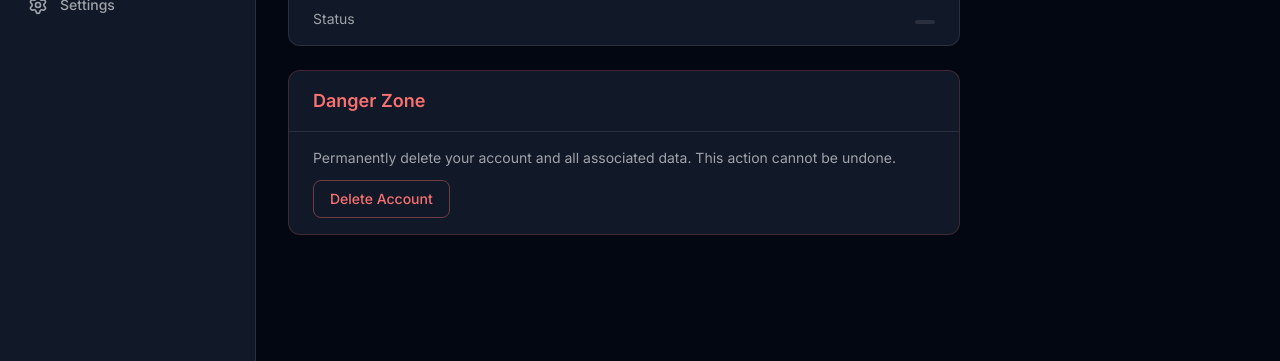
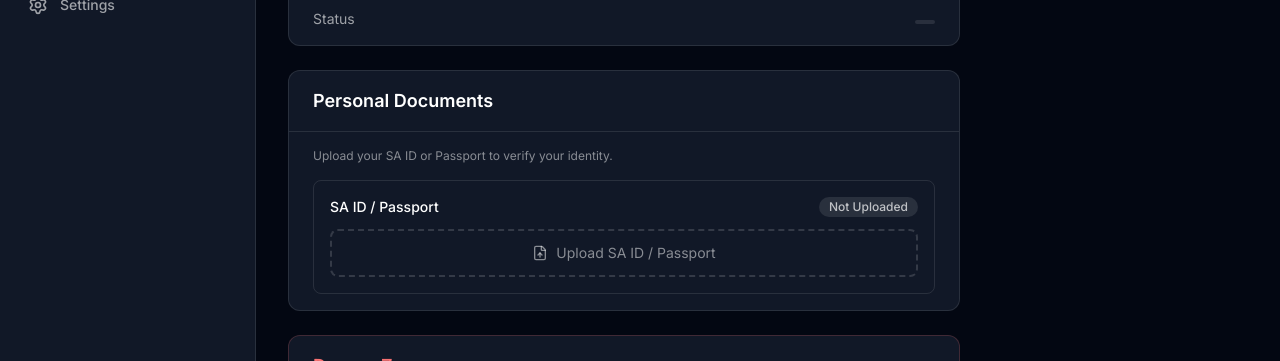
Before and after one commit to tomtownsend-tech/VehicleReel, a Next.js app: page /art-department/settings in a window 1280 px wide. Shown: the part 253-614 px from the top of the page. Built offline with nearby package versions, Linux system fonts and the light colour scheme; no server answers.

Commit message:
fix: Add document upload and welcome email for Art Department role
Art Department settings page was missing the personal document upload
section (SA ID / Passport). Welcome email with FAQs was also not
triggered for this role after email verification.

```diff
--- a/src/app/(dashboard)/art-department/settings/page.tsx
+++ b/src/app/(dashboard)/art-department/settings/page.tsx
@@ -1,12 +1,17 @@
 'use client';
 
-import { Suspense, useState } from 'react';
+import { Suspense, useEffect, useState } from 'react';
 import { useSession, signOut } from 'next-auth/react';
 import { Card, CardContent, CardHeader } from '@/components/ui/card';
 import { Button } from '@/components/ui/button';
 import { Input } from '@/components/ui/input';
 import { Badge } from '@/components/ui/badge';
+import { FileUp, Check, Loader2 } from 'lucide-react';
 import { ConsentBanner } from '@/components/ConsentBanner';
+
+const PERSONAL_DOC_TYPES = [
+  { type: 'SA_ID', label: 'SA ID / Passport' },
+] as const;
 
 export default function ArtDepartmentSettingsPage() {
   const { data: session, update } = useSession();
@@ -17,6 +22,37 @@ export default function ArtDepartmentSettingsPage() {
   const [showDeleteModal, setShowDeleteModal] = useState(false);
   const [deleteConfirm, setDeleteConfirm] = useState('');
   const [deleting, setDeleting] = useState(false);
+  const [personalDocs, setPersonalDocs] = useState<{ id: string; type: string; status: string }[]>([]);
+  const [docUploading, setDocUploading] = useState<string | null>(null);
+
+  useEffect(() => {
+    fetch('/api/documents?limit=50')
+      .then((r) => r.json())
+      .then((res) => {
+        const personal = (res.data || []).filter((d: { type: string }) => d.type === 'SA_ID');
+        setPersonalDocs(personal);
+      })
+      .catch(() => {});
+  }, []);
+
+  async function handleDocUpload(docType: string, e: React.ChangeEvent<HTMLInputElement>) {
+    const file = e.target.files?.[0];
+    if (!file) return;
+    setDocUploading(docType);
+    try {
+      const formData = new FormData();
+      formData.append('file', file);
+      formData.append('type', docType);
+      const res = await fetch('/api/documents', { method: 'POST', body: formData });
+      if (res.ok) {
+        const doc = await res.json();
+        setPersonalDocs((prev) => [...prev, { id: doc.id, type: doc.type, status: doc.status }]);
+      }
+    } finally {
+      setDocUploading(null);
+      e.target.value = '';
+    }
+  }
 
   async function handleDeleteAccount() {
     setDeleting(true);
@@ -113,6 +149,50 @@ export default function ArtDepartmentSettingsPage() {
         </CardContent>
       </Card>
 
+      <Card className="mb-6">
+        <CardHeader><h2 className="text-lg font-semibold">Personal Documents</h2></CardHeader>
+        <CardContent>
+          <p className="text-xs text-white/50 mb-4">Upload your SA ID or Passport to verify your identity.</p>
+          <div className="space-y-3">
+            {PERSONAL_DOC_TYPES.map(({ type, label }) => {
+              const existing = personalDocs.filter((d) => d.type === type);
+              const approved = existing.find((d) => d.status === 'APPROVED');
+              const pending = existing.find((d) => d.status === 'PENDING_REVIEW');
+              const flagged = existing.find((d) => d.status === 'FLAGGED');
+              const canUpload = !approved && !pending;
+
+              return (
+                <div key={type} className="border border-white/10 rounded-lg p-4">
+                  <div className="flex items-center justify-between">
+                    <span className="text-sm font-medium text-white">{label}</span>
+                    {approved ? (
+                      <Badge variant="success"><Check className="h-3 w-3 mr-1" /> Approved</Badge>
+                    ) : pending ? (
+                      <Badge variant="warning">Pending Review</Badge>
+                    ) : flagged ? (
+                      <Badge variant="danger">Flagged</Badge>
+                    ) : (
+                      <Badge variant="default">Not Uploaded</Badge>
+                    )}
+                  </div>
+                  {flagged && <p className="text-xs text-red-400 mt-1">This document was flagged. Please re-upload.</p>}
+                  {canUpload && (
+                    <label className={`mt-3 flex items-center justify-center gap-2 w-full h-12 border-2 border-dashed border-white/15 rounded-lg cursor-pointer hover:border-white/40 hover:bg-white/5 transition-colors ${docUploading === type ? 'opacity-50 pointer-events-none' : ''}`}>
+                      {docUploading === type ? (
+                        <><Loader2 className="h-4 w-4 text-white/50 animate-spin" /><span className="text-sm text-white/50">Uploading...</span></>
+                      ) : (
+                        <><FileUp className="h-4 w-4 text-white/50" /><span className="text-sm text-white/50">Upload {label}</span></>
+                      )}
+                      <input type="file" accept="image/*,.pdf" className="hidden" onChange={(e) => handleDocUpload(type, e)} disabled={docUploading === type} />
+                    </label>
+                  )}
+                </div>
+              );
+            })}
+          </div>
+        </CardContent>
+      </Card>
+
       <Card className="border-red-400/20">
         <CardHeader><h2 className="text-lg font-semibold text-red-400">Danger Zone</h2></CardHeader>
         <CardContent>
--- a/src/app/api/auth/verify-email/route.ts
+++ b/src/app/api/auth/verify-email/route.ts
@@ -35,10 +35,13 @@ export async function POST(request: NextRequest) {
       await prisma.emailVerificationToken.delete({ where: { id: verificationToken.id } });
 
       // Send welcome notification prompting document upload
-      if (user.role === 'OWNER' || user.role === 'PRODUCTION') {
-        const docsNeeded = user.role === 'PRODUCTION'
-          ? 'SA ID / Passport and Company Registration'
-          : 'SA ID / Passport and Driver\'s License';
+      if (user.role === 'OWNER' || user.role === 'PRODUCTION' || user.role === 'ART_DEPARTMENT') {
+        const docsNeededMap: Record<string, string> = {
+          PRODUCTION: 'SA ID / Passport and Company Registration',
+          OWNER: 'SA ID / Passport and Driver\'s License',
+          ART_DEPARTMENT: 'SA ID / Passport',
+        };
+        const docsNeeded = docsNeededMap[user.role] || 'SA ID / Passport';
         await safeNotify({
           userId: user.id,
           type: 'DOCUMENT_EXPIRING',
--- a/src/lib/services/email.ts
+++ b/src/lib/services/email.ts
@@ -317,14 +317,22 @@ export function passwordResetEmail(userName: string, resetUrl: string) {
 
 export function welcomeSetupEmail(userName: string, role: string) {
   const baseUrl = process.env.NEXTAUTH_URL || 'https://vehiclereel.co.za';
-  const settingsUrl = role === 'PRODUCTION' ? `${baseUrl}/production/settings` : `${baseUrl}/owner/settings`;
+  const settingsUrlMap: Record<string, string> = {
+    PRODUCTION: `${baseUrl}/production/settings`,
+    ART_DEPARTMENT: `${baseUrl}/art-department/settings`,
+    OWNER: `${baseUrl}/owner/settings`,
+  };
+  const settingsUrl = settingsUrlMap[role] || `${baseUrl}/owner/settings`;
   const faqUrl = `${baseUrl}/faq`;
-  const docsNeeded = role === 'PRODUCTION'
-    ? 'SA ID / Passport and Company Registration'
-    : 'SA ID / Passport and Driver&rsquo;s License';
+  const docsNeededMap: Record<string, string> = {
+    PRODUCTION: 'SA ID / Passport and Company Registration',
+    ART_DEPARTMENT: 'SA ID / Passport',
+    OWNER: 'SA ID / Passport and Driver&rsquo;s License',
+  };
+  const docsNeeded = docsNeededMap[role] || 'SA ID / Passport';
 
   const faqSummaries = [
-    { q: 'What documents do I need?', a: role === 'PRODUCTION' ? 'SA ID + Company Registration.' : 'SA ID + Driver&rsquo;s License, plus a Vehicle License Disk for each vehicle.' },
+    { q: 'What documents do I need?', a: role === 'PRODUCTION' ? 'SA ID + Company Registration.' : role === 'ART_DEPARTMENT' ? 'SA ID or Passport.' : 'SA ID + Driver&rsquo;s License, plus a Vehicle License Disk for each vehicle.' },
     { q: 'How long does verification take?', a: 'Documents are reviewed automatically by AI, usually within minutes.' },
     { q: 'What vehicle types are supported?', a: 'Cars, Racing Cars, Bikes, Motorbikes, Scooters, Boats, Planes, and Jet Skis.' },
     { q: 'What is an &ldquo;option&rdquo;?', a: 'A hold request on a vehicle for specific dates &mdash; like &ldquo;first dibs,&rdquo; not yet a confirmed booking.' },
```
